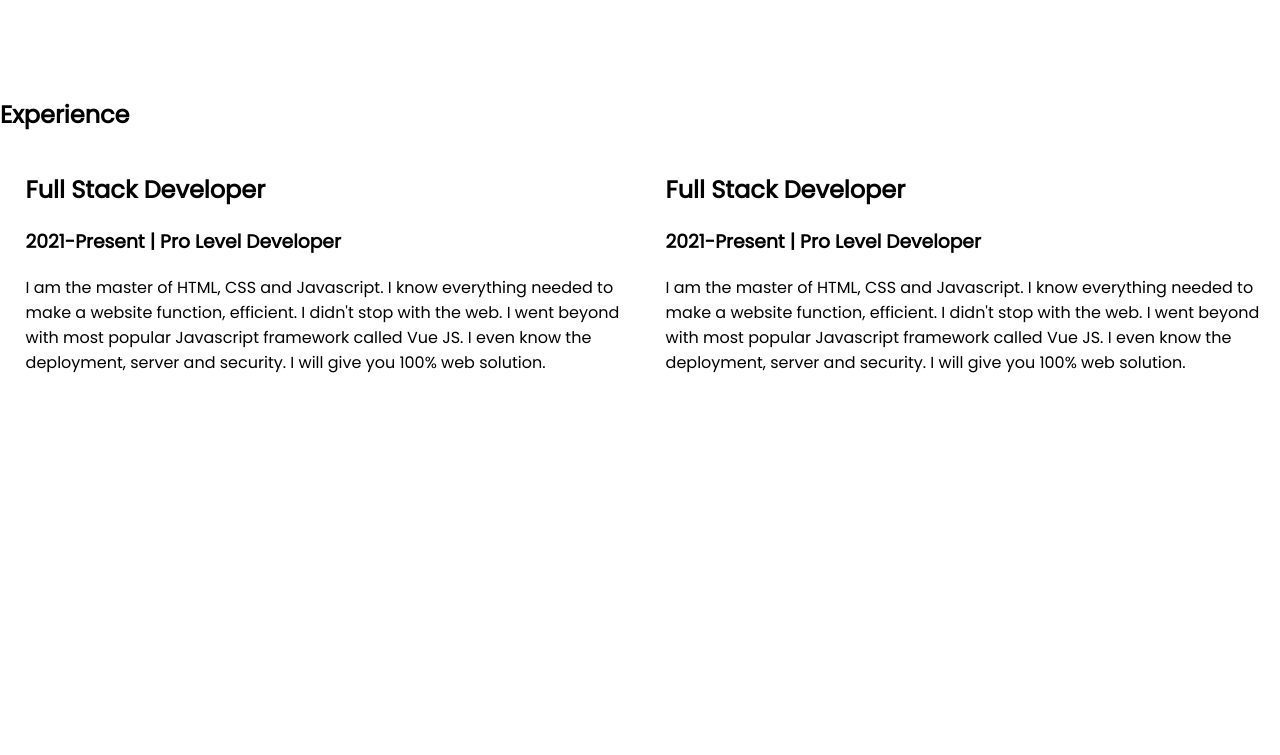
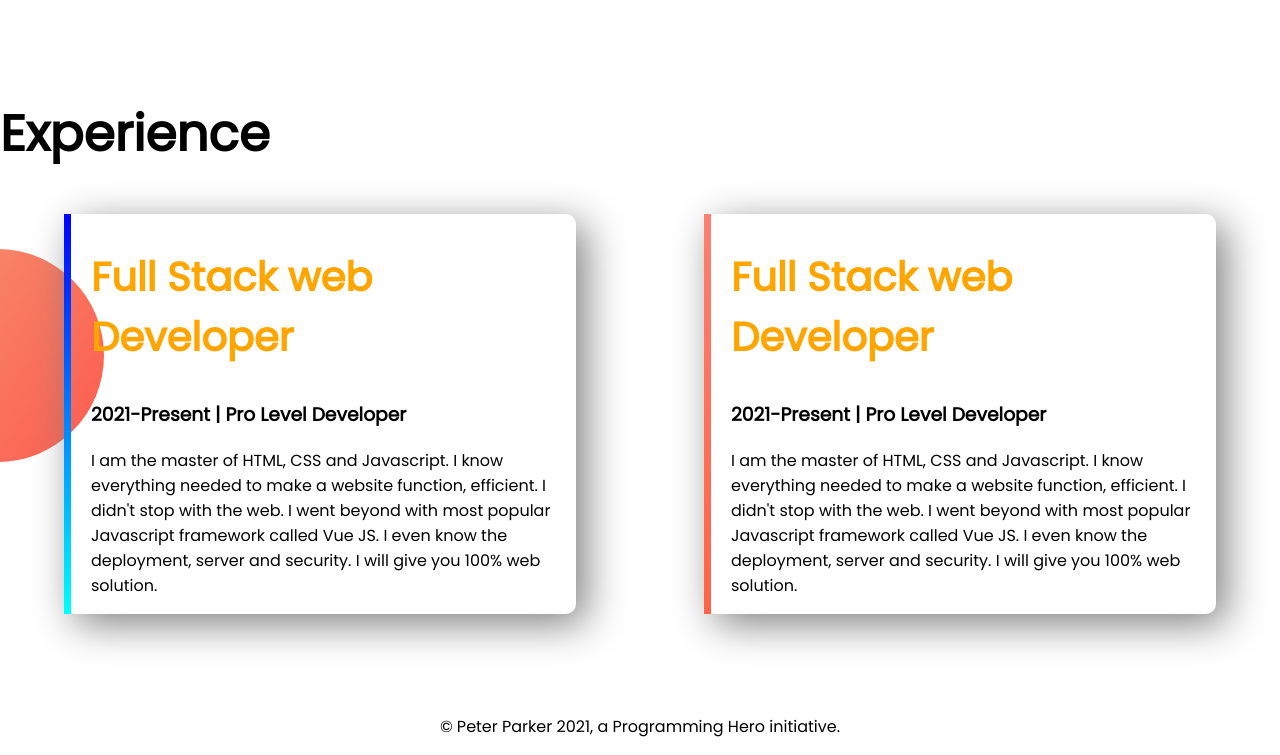
Before and after one commit to MridulChandraNath/developer-portfolio-revision, a plain HTML site: page index.html in a window 1280 px wide. Shown: the part 1102-1857 px from the top of the page. Before the commit the page ends 1593 px from the top, so only its background shows below. Drawn offline with Linux system fonts and the light colour scheme.

Commit message:
Project completely done

```diff
--- a/index.html
+++ b/index.html
@@ -44,17 +44,17 @@
 
     <section class="experience-area">
         <h1>Experience</h1>
-        <div class="flexible-container">
-            <div class="half-width">
-                <h1>Full Stack Developer</h1>
+        <div  class="flexible-container">
+            <div id="web-dev-experience" class="experience-item">
+                <h2 class="orange-color">Full Stack web Developer</h2>
                 <h3>2021-Present | Pro Level Developer</h3>
                 <p>I am the master of HTML, CSS and Javascript.
                     I know everything needed to make a website function, efficient. I didn't stop with the web.
                     I went beyond with most popular Javascript framework called Vue JS.
                      I even know the deployment, server and security. I will give you 100% web solution.</p>
             </div>
-            <div class="half-width">
-                <h1>Full Stack Developer</h1>
+            <div id="full-dev-experience" class="experience-item">
+                <h2 class="orange-color">Full Stack web Developer</h2>
                 <h3>2021-Present | Pro Level Developer</h3>
                 <p>I am the master of HTML, CSS and Javascript.
                     I know everything needed to make a website function, efficient. I didn't stop with the web.
@@ -64,6 +64,10 @@
         </div>
     </section>
 
+    <footer>
+        <p>© Peter Parker 2021, a Programming Hero initiative.</p>
+    </footer>
+
 
 </body>
 </html>
--- a/style.css
+++ b/style.css
@@ -7,7 +7,10 @@ body{
     margin-bottom: 100px;
 }
 h1{
-
+   font-size: 50px;
+}
+h2{
+    font-size: 40px;
 }
 .orange-color{
     color: orange;
@@ -36,3 +39,34 @@ h1{
     background-repeat: no-repeat;
     background-position: right;
 }
+
+.experience-item{
+    width: 40%;
+    margin-left: 5%;
+    margin-right: 5%;
+    padding-left: 20px;
+    box-shadow: 10px 10px 40px gray;
+    border-radius: 10px;
+    border-left: 10px solid;
+}
+
+.experience-area{
+    background-image: url(images/exp-bg.png);
+    background-repeat: no-repeat;
+    background-position: left;
+}
+#web-dev-experience{
+    border-left: 7px solid;
+    border-image: linear-gradient(blue,cyan);
+    border-image-slice: 1;
+}
+
+#full-dev-experience{
+    border-left: 7px solid;
+    border-image: linear-gradient(salmon,tomato);
+    border-image-slice: 1;
+}
+
+footer p{
+    text-align: center;
+}
```
